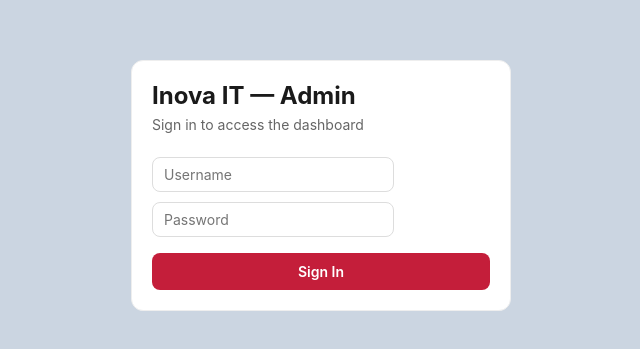
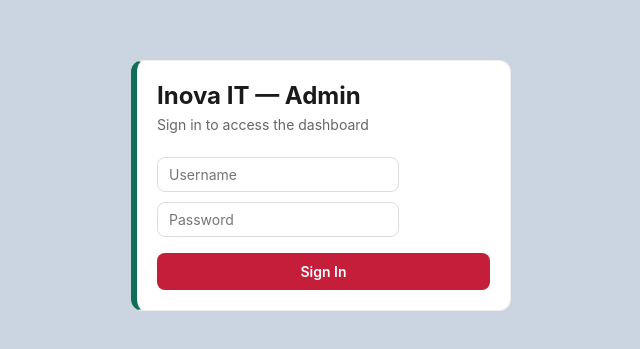
Before and after one commit to SENESH-hash/inova-cv-filter, a Next.js app: page /admin in a window 1280 px wide. Shown: the part 215-564 px from the top of the page, without its empty margins (319-959 px from the left). Built offline with nearby package versions, Linux system fonts and the light colour scheme.

Commit message:
Add teal accent stripe to applicant cards

```diff
--- a/app/admin/page.tsx
+++ b/app/admin/page.tsx
@@ -1539,7 +1539,7 @@
 
 const styles: Record<string, React.CSSProperties> = {
   page: { minHeight: '100vh', background: '#CBD5E1', display: 'flex', alignItems: 'center', justifyContent: 'center', padding: 24 },
-  card: { background: '#fff', borderRadius: 12, padding: '20px', border: '1px solid #eee', cursor: 'pointer' },
+  card: { background: '#fff', borderRadius: 12, padding: '20px', border: '1px solid #eee', borderLeft: '6px solid #0f6e56', cursor: 'pointer' },
   label: { display: 'block', fontSize: 12, fontWeight: 500, color: '#666', marginBottom: 4 },
   input: { padding: '8px 11px', border: '1px solid #ddd', borderRadius: 8, fontSize: 14, outline: 'none' },
   select: { padding: '8px 11px', border: '1px solid #ddd', borderRadius: 8, fontSize: 14, background: '#fff', cursor: 'pointer' },
```
